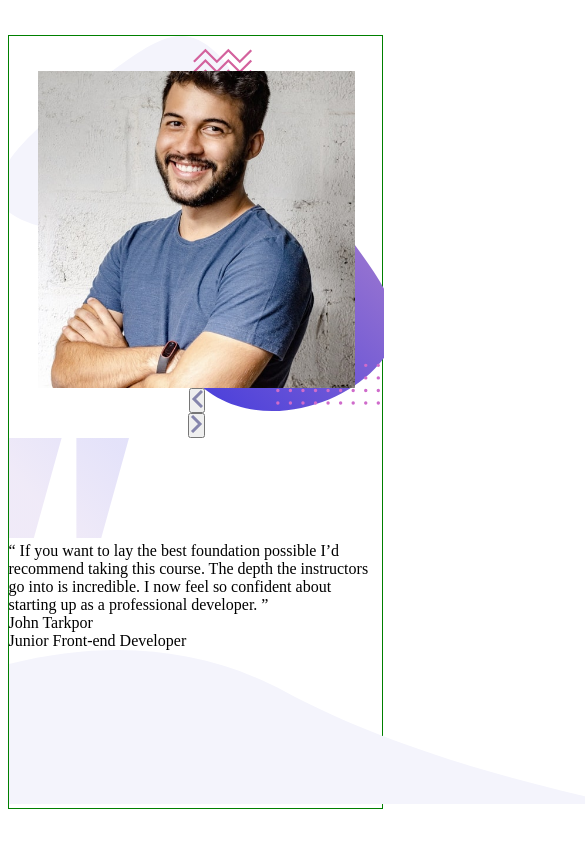
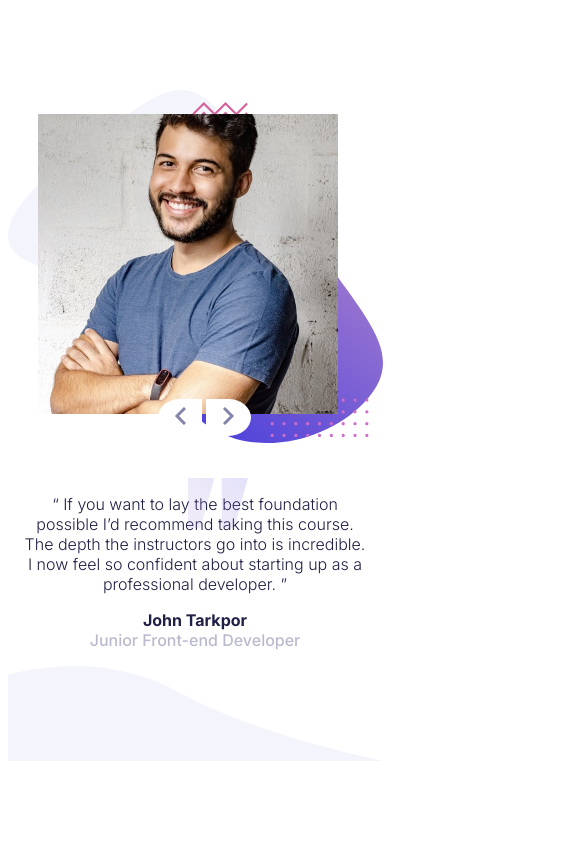
Before and after one commit to ioangheraszim/coding-bootcamp-testimonials-fe, a plain HTML site: page index.html in a window 390 px wide. Shown: the top 844 px of the page, 585 px wide, since content can reach past the window. Drawn offline with Linux system fonts and the light colour scheme; a script that the page names is missing.

Commit message:
finished mobile version

```diff
--- a/index.html
+++ b/index.html
@@ -8,25 +8,40 @@
   <link rel="icon" type="image/png" sizes="32x32" href="./images/favicon-32x32.png">
   <!-- Style Sheet -->
   <link rel="stylesheet" href="style.css">
+  <!-- Font Style -->
+
+  <link rel="preconnect" href="https://fonts.googleapis.com">
+  <link rel="preconnect" href="https://fonts.gstatic.com" crossorigin>
+  <link href="https://fonts.googleapis.com/css2?family=Inter:wght@300;500;700&display=swap" rel="stylesheet">
+
   <title>Frontend Mentor | Coding Bootcamp Testimonials Slider</title>
 </head>
 <body>
   <main class="container">
     <div class="background-card">
     </div>
-    <div class="slide">
-      <div class="card-element">
+    <div class="card-element">
+      <div class="image-container">
         <img src="./images/image-john.jpg" alt="">
-        <button><img src="/images/icon-prev.svg" alt="previous icon"></button>
-        <button><img src="/images/icon-next.svg" alt="next icon"></button>
       </div>
-      <img class="background-img" src="./images/pattern-quotes.svg" alt="background-image">
-      <p>“ If you want to lay the best foundation possible I’d recommend taking this course.
-        The depth the instructors go into is incredible. I now feel so confident about
-        starting up as a professional developer. ”
-      </p>
-      <p>John Tarkpor</p>
-      <p>Junior Front-end Developer</p>
+      <div class="button-container">
+        <button  class="previous-button"><img src="/images/icon-prev.svg" alt="previous icon"></button>
+        <button  class="next-button"><img src="/images/icon-next.svg"  alt="next icon"></button>
+      </div>
+    </div>
+    <div class="text-container">
+      <div class="quotes-container">
+        <img class= "the-quote" src="./images/pattern-quotes.svg" alt="quotes image">
+      </div>
+      <div class="quote-container">
+        <p class="comment">“ If you want to lay the best foundation possible I’d recommend taking this course.
+          The depth the instructors go into is incredible. I now feel so confident about
+          starting up as a professional developer. ”
+        </p>
+        <p class="name">John Tarkpor</p>
+        <p class="profession">Junior Front-end Developer</p>
+      </div>
+
     </div>
     <!-- <div class="slide-2">
       <p>“ If you want to lay the best foundation possible I’d recommend taking this course.
--- a/style.scss
+++ b/style.scss
@@ -18,12 +18,12 @@ body {
     align-items: center;
     background-color: #fff;
     min-height: 100vh;
+    font-family: "Inter", sans-serif;
 }
 
 .container {
     max-width: 375px;
     margin: 0 auto;
-    border: 1px solid green;
     position: relative;
 
     .background-card {
@@ -32,23 +32,90 @@ body {
         background-image: url("./images/pattern-bg.svg"); /* The image used */
         background-position: center; /* Center the image */
         background-repeat: no-repeat; /* Do not repeat the image */
-        background-size: cover; /* Resize the background image to cover the entire container */
+        background-size: contain; /* Resize the background image to cover the entire container */
         position: absolute;
     }
 
     .card-element {
         position: relative;
+
+        .image-container {
+            position: relative;
             display: flex;
             align-items: center;
             flex-direction: column;
             justify-content: center;
-        width: 85%;
+            width: 80%;
             margin-top: 2.2rem;
             bottom: 50%;
             left: 8%;
+        }
+
+        .button-container {
+            position: absolute;
+            top: 95%;
+            left: 40%;
+            border-radius: 50%;
+
+            button {
+                padding: 0.5rem 1rem;
+                border: none;
+                background-color: #fff;
+                margin: 0;
+                cursor: pointer;
+            }
+
+            button:hover {
+                background-color: #333;
+            }
+
+            .previous-button {
+                border-radius: 50% 0 0 50%;
+            }
+
+            .next-button {
+                border-radius: 0% 50% 50% 0%;
+            }
+        }
+    }
+
+    .text-container {
+        position: relative;
+        text-align: center;
+        padding: 1rem;
+        margin-top: 4rem;
+        font-weight: 300;
+        color: $dark-blue;
+
+        .quotes-container {
+            position: absolute;
+            top:0%;
+            left: 40%;
+
+            .the-quote {
+                width: 50%;
+            }
+
+        }
+        .comment {
+            color: $dark-blue;
+            font-weight: 300;
+        }
+
+        .name {
+            margin-top: 1rem;
+            font-weight: 700;
+            color: $dark-blue;
+        }
+
+        .profession {
+            font-weight: 500;
+            color: $grayish-blue;
+        }
+    }
 
         img {
             width: 100%;
         }
+
 }
-}
```
Also changed, not shown: style.css, 1 other file. Lines whose indentation alone changed are shown as unchanged.
